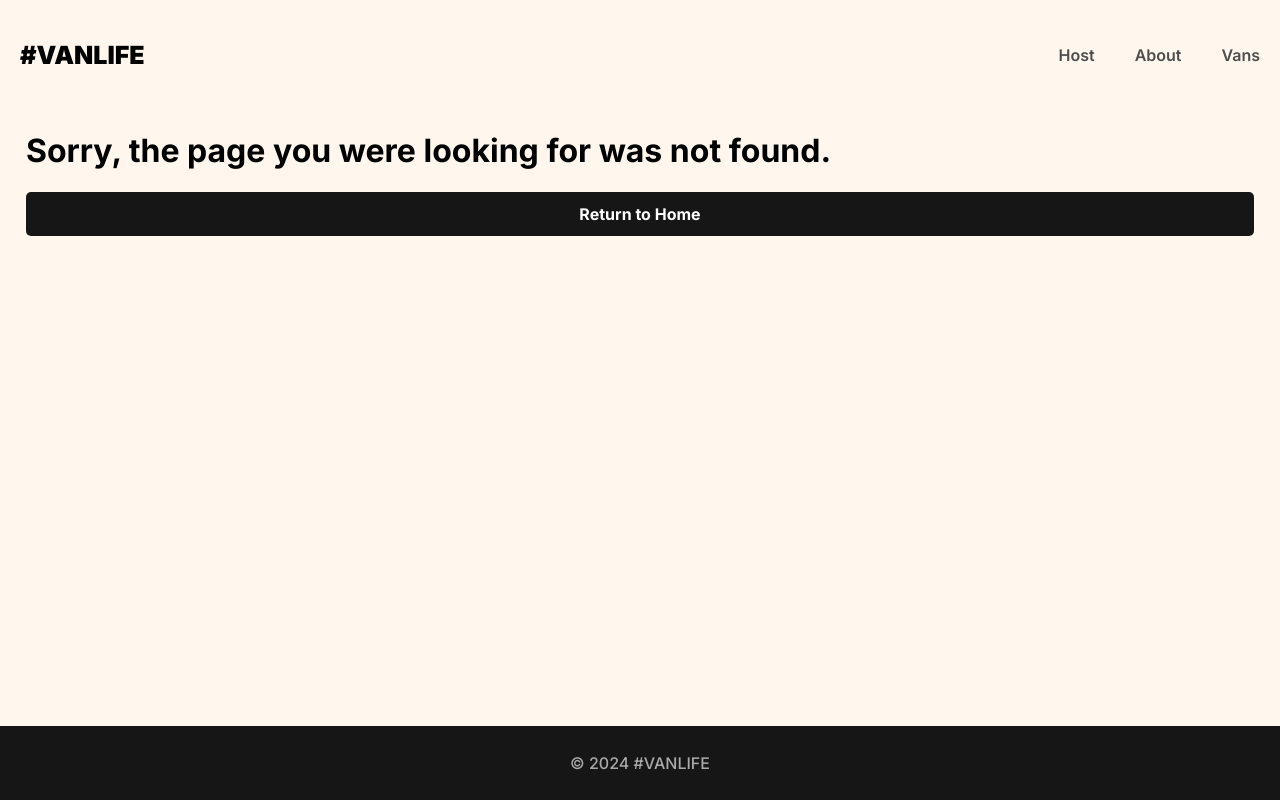
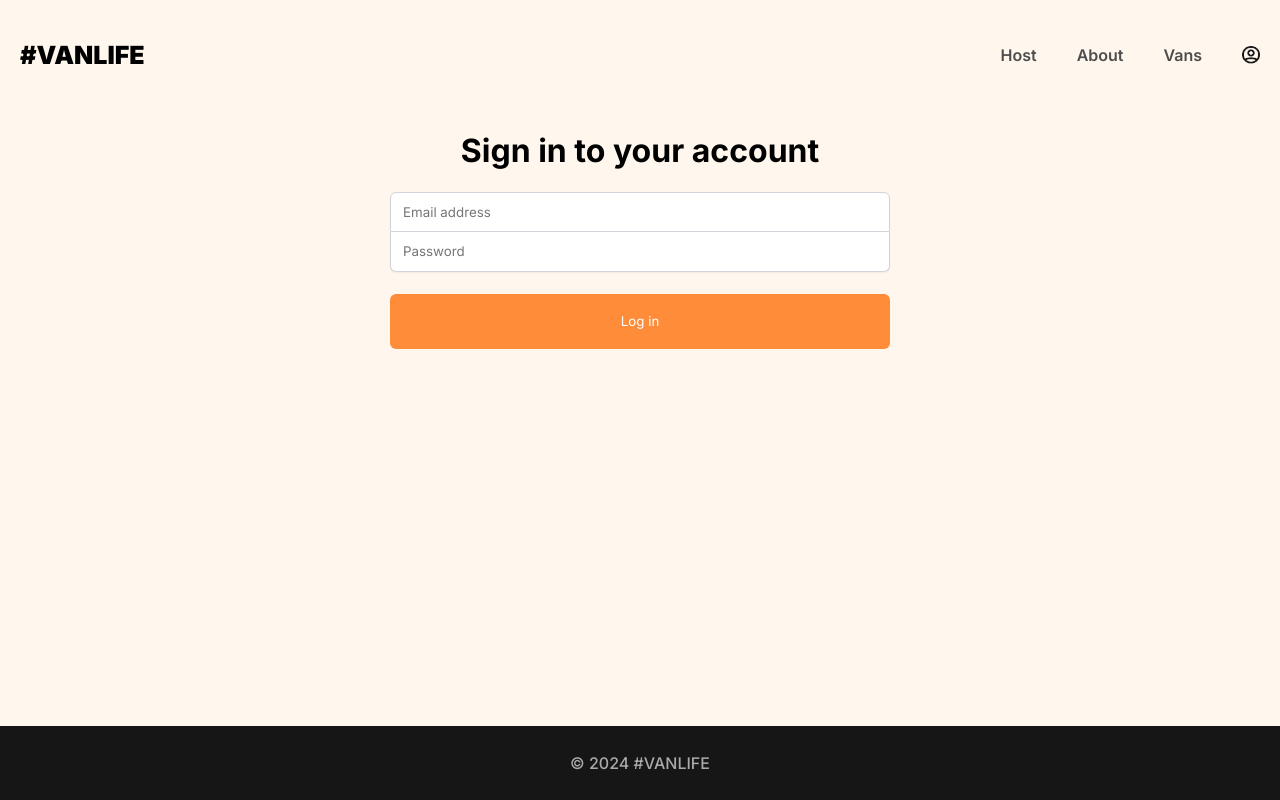
Before and after one commit to BaileyKH/VanLife, a React (Vite) app: page /login in a window 1280 px wide. Before the commit this address had no page. Built offline with nearby package versions, Linux system fonts and the light colour scheme; what miragejs would draw is missing.

Commit message:
protected paths | host log in

```diff
--- a/src/App.css
+++ b/src/App.css
@@ -74,6 +74,21 @@ footer {
 
 .link-button:hover {
     transform: translate(1px, 1px);
+}
+
+nav {
+    display: flex;
+    justify-content: center;
+}
+
+header .login-icon {
+    height: 18px;
+    width: 18px;
+}
+
+header .login-link {
+    display: inline-flex;
+    align-items: center;
 }
 
 /*** HOME PAGE ***/
@@ -452,6 +467,95 @@ i[class*='van-type-'] {
     color: white;
 }
 
+/** LOGIN **/
+.login-container {
+    position: relative;
+    display: flex;
+    flex-direction: column;
+    align-items: center;
+    padding-inline: 27px;
+}
+
+.login-form {
+    display: flex;
+    flex-direction: column;
+    width: 100%;
+    max-width: 500px;
+}
+
+.login-form > input {
+    border: 1px solid rgba(209, 213, 219);
+    height: 40px;
+    text-indent: 10px;
+    font-family: "Inter", sans-serif;
+    box-shadow: 0px 1px 2px rgba(0, 0, 0, 0.05);
+    font-weight: 400;
+}
+
+.login-form > input:focus {
+    outline: none;
+}
+
+.login-form > input:first-of-type {
+    border-radius: 6px 6px 0px 0px;
+}
+
+.login-form > input:last-of-type {
+    border-radius: 0px 0px 6px 6px;
+    border-top: none;
+}
+
+.login-form > button {
+    background-color: #FF8C38;
+    border: none;
+    border-radius: 6px;
+    height: 55px;
+    margin-top: 22px;
+    color: white;
+    font-family: "Inter", sans-serif;
+}
+
+/** Log-In Modal **/
+.modal-container {
+    position: absolute;
+    display: flex;
+    flex-direction: column;
+    justify-content: center;
+    align-items: center;
+    background: rgba(255, 255, 255, 0.5);
+    backdrop-filter: blur(10px);
+    border: 1px solid rgba(161, 161, 161, 0.578);
+    width: 200px;
+    height: 200px;
+    border-radius: 10px;
+}
+
+.modal-container button {
+    background-color: black;
+    color: white;
+    font-size: 1rem;
+    font-weight: 700;
+    border: none;
+    border-radius: 10px;
+    padding: 5px 10px;
+    margin-bottom: 20px;
+}
+
+.modal-container h3 {
+    color: black;
+    font-size: 1.8rem;
+    text-align: center;
+    margin-bottom: 20px;
+}
+
+.hidden {
+    display: none;
+}
+
+.failed-login {
+    color: red;
+}
+
 /* HOME MEDIA */
 @media only screen and (min-width: 1024px) {
     .home-container {
--- a/src/App.jsx
+++ b/src/App.jsx
@@ -23,6 +23,8 @@ import { HostInfo } from './pages/Hosts/HostInfo';
 import { NotFound } from './pages/NotFound';
 
 import './App.css'
+import { Login } from './pages/Login';
+import { AuthRequired } from './components/AuthRequired';
 
 
 
@@ -39,7 +41,9 @@ function App() {
             <Route path="about" element={<About />}/>
             <Route path="vans" element={<Vans />}/>
             <Route path='vans/:id' element={<VanDetail />}/>
+            <Route path="login" element={<Login />} />
 
+            <Route element={<AuthRequired />}>
               <Route path="/host" element={<HostLayout />}>
                 <Route index element={<Dashboard />}/>
                 <Route path="income" element={<Income />}/>
@@ -51,6 +55,8 @@ function App() {
                   <Route path="photos" element={<HostPhoto />}/>
                 </Route>
               </Route>
+            </Route>
+
             <Route path="*" element={<NotFound />}/>
           </Route>
         </Routes>
--- a/src/api.js
+++ b/src/api.js
@@ -29,3 +29,20 @@ export async function getHostVans(id) {
     const data = await res.json()
     return data.vans
 }
+
+export async function loginUser(creds) {
+    const res = await fetch("/api/login",
+        { method: "post", body: JSON.stringify(creds) }
+    )
+    const data = await res.json()
+
+    if (!res.ok) {
+        throw {
+            message: data.message,
+            statusText: res.statusText,
+            status: res.status
+        }
+    }
+
+    return data
+}
--- /dev/null
+++ b/src/components/AuthRequired.jsx
@@ -0,0 +1,17 @@
+import React from "react";
+
+import { Outlet, Navigate } from "react-router-dom";
+
+export const AuthRequired = () => {
+
+    const isLoggedIn = localStorage.getItem("loggedin")
+
+    if (!isLoggedIn){
+        return <Navigate
+                    to="/login"
+                    state={{message: "You must log in first"}}
+                />
+    }
+
+    return <Outlet />
+}
--- a/src/components/Nav.jsx
+++ b/src/components/Nav.jsx
@@ -1,5 +1,6 @@
 import React from "react";
 import { NavLink, Link } from "react-router-dom";
+import userIcon from '/src/assets/images/avatar-icon.png'
 
 export const Nav = () => {
     return(
@@ -9,6 +10,9 @@ export const Nav = () => {
                 <NavLink className={({isActive}) => isActive ? "active-link" : null} to="/host">Host</NavLink>
                 <NavLink className={({isActive}) => isActive ? "active-link" : null} to="/about">About</NavLink>
                 <NavLink className={({isActive}) => isActive ? "active-link" : null} to="/vans">Vans</NavLink>
+                <Link to="login" className="login-link">
+                    <img src={userIcon} className="login-icon"/>
+                </Link>
             </nav>
         </header>
     );
--- /dev/null
+++ b/src/pages/Login.jsx
@@ -0,0 +1,81 @@
+import React, { useState, useEffect } from "react";
+import { useNavigate, useLocation } from "react-router-dom"
+import { loginUser } from "../api";
+
+export const Login = () => {
+    const [loginFormData, setLoginFormData] = React.useState({ email: "", password: "" })
+    const [modal, setModal] = useState(true)
+    const [status, setStatus] = useState("idle")
+    const [error, setError] = useState(null)
+
+    const navigate = useNavigate()
+    const location = useLocation()
+
+    useEffect(() => {
+        if (location.state?.message) {
+            setTimeout(() => {
+                setModal(false)
+            }, 500);
+        }
+
+        return () => clearTimeout()
+    }, [location.state?.message])
+
+    function handleSubmit(e) {
+        e.preventDefault()
+        setStatus("submitting")
+        loginUser(loginFormData)
+            .then(data => {
+                setError(null)
+                navigate("/host")
+            })
+            .catch (err => {
+                setError(err)
+            })
+            .finally(() => {
+                setStatus("idle")
+            })
+    }
+
+    function handleChange(e) {
+        const { name, value } = e.target
+        setLoginFormData(prev => ({
+            ...prev,
+            [name]: value
+        }))
+    }
+
+    function toggle() {
+        setModal(prevModal => !prevModal)
+    }
+
+    return (
+        <div className="login-container">
+            {location.state?.message &&
+                <div className={`modal-container ${modal ? "hidden" : null}`}>
+                    <h3>Please<br></br>Sign<br></br>In</h3>
+                    <button onClick={toggle}>Close</button>
+                </div>
+            }
+            <h1>Sign in to your account</h1>
+            {error?.message && <h3 className="failed-login">Incorrect Username or Password</h3>}
+            <form onSubmit={handleSubmit} className="login-form">
+                <input
+                    name="email"
+                    onChange={handleChange}
+                    type="email"
+                    placeholder="Email address"
+                    value={loginFormData.email}
+                />
+                <input
+                    name="password"
+                    onChange={handleChange}
+                    type="password"
+                    placeholder="Password"
+                    value={loginFormData.password}
+                />
+                <button disabled={status === "submitting"}>{status === "submitting" ? "Logging in..." : "Log in"}</button>
+            </form>
+        </div>
+    )
+}
--- a/src/server.js
+++ b/src/server.js
@@ -1,9 +1,10 @@
-import { createServer, Model } from "miragejs"
+import { createServer, Model, Response } from "miragejs"
 
 
 createServer({
     models: {
         vans: Model,
+        users: Model
     },
 
     seeds(server) {
@@ -13,13 +14,17 @@ createServer({
         server.create("van", { id: "4", name: "Dreamfinder", price: 65, description: "Dreamfinder is the perfect van to travel in and experience. With a ceiling height of 2.1m, you can stand up in this van and there is great head room. The floor is a beautiful glass-reinforced plastic (GRP) which is easy to clean and very hard wearing. A large rear window and large side windows make it really light inside and keep it well ventilated.", imageUrl: "https://assets.scrimba.com/advanced-react/react-router/dreamfinder.png", type: "simple", hostId: "789" })
         server.create("van", { id: "5", name: "The Cruiser", price: 120, description: "The Cruiser is a van for those who love to travel in comfort and luxury. With its many windows, spacious interior and ample storage space, the Cruiser offers a beautiful view wherever you go.", imageUrl: "https://assets.scrimba.com/advanced-react/react-router/the-cruiser.png", type: "luxury", hostId: "789" })
         server.create("van", { id: "6", name: "Green Wonder", price: 70, description: "With this van, you can take your travel life to the next level. The Green Wonder is a sustainable vehicle that's perfect for people who are looking for a stylish, eco-friendly mode of transport that can go anywhere.", imageUrl: "https://assets.scrimba.com/advanced-react/react-router/green-wonder.png", type: "rugged", hostId: "123" })
+
+        server.create("user", { id: "123", email: "b@b.com", password: "p123", name: "Bob" })
     },
 
     routes() {
         this.namespace = "api"
         this.logging = false
+        // this.timing = 2000  // => mock a 2 second delay in server response
 
         this.get("/vans", (schema, request) => {
+            // return new Response(400, {}, {error: "Error fetching data"})
             return schema.vans.all()
         })
 
@@ -29,14 +34,30 @@ createServer({
         })
 
         this.get("/host/vans", (schema, request) => {
-            // Hard-code the hostId for now
+            // Hard-coded the hostId for now
             return schema.vans.where({ hostId: "123" })
         })
 
         this.get("/host/vans/:id", (schema, request) => {
-            // Hard-code the hostId for now
+            // Hard-coded the hostId for now
             const id = request.params.id
             return schema.vans.findBy({ id, hostId: "123" })
         })
+
+        this.post("/login", (schema, request) => {
+            const { email, password } = JSON.parse(request.requestBody)
+            // ⚠️ This is an extremely naive version of authentication. And is
+            // only for demonstration purposes
+            const foundUser = schema.users.findBy({ email, password })
+            if (!foundUser) {
+                return new Response(401, {}, { message: "No user with those credentials found!" })
+            }
+
+            foundUser.password = undefined
+            return {
+                user: foundUser,
+                token: "Enjoy your pizza, here's your tokens."
+            }
+        })
     }
 })
```
Lines whose indentation alone changed are shown as unchanged.
